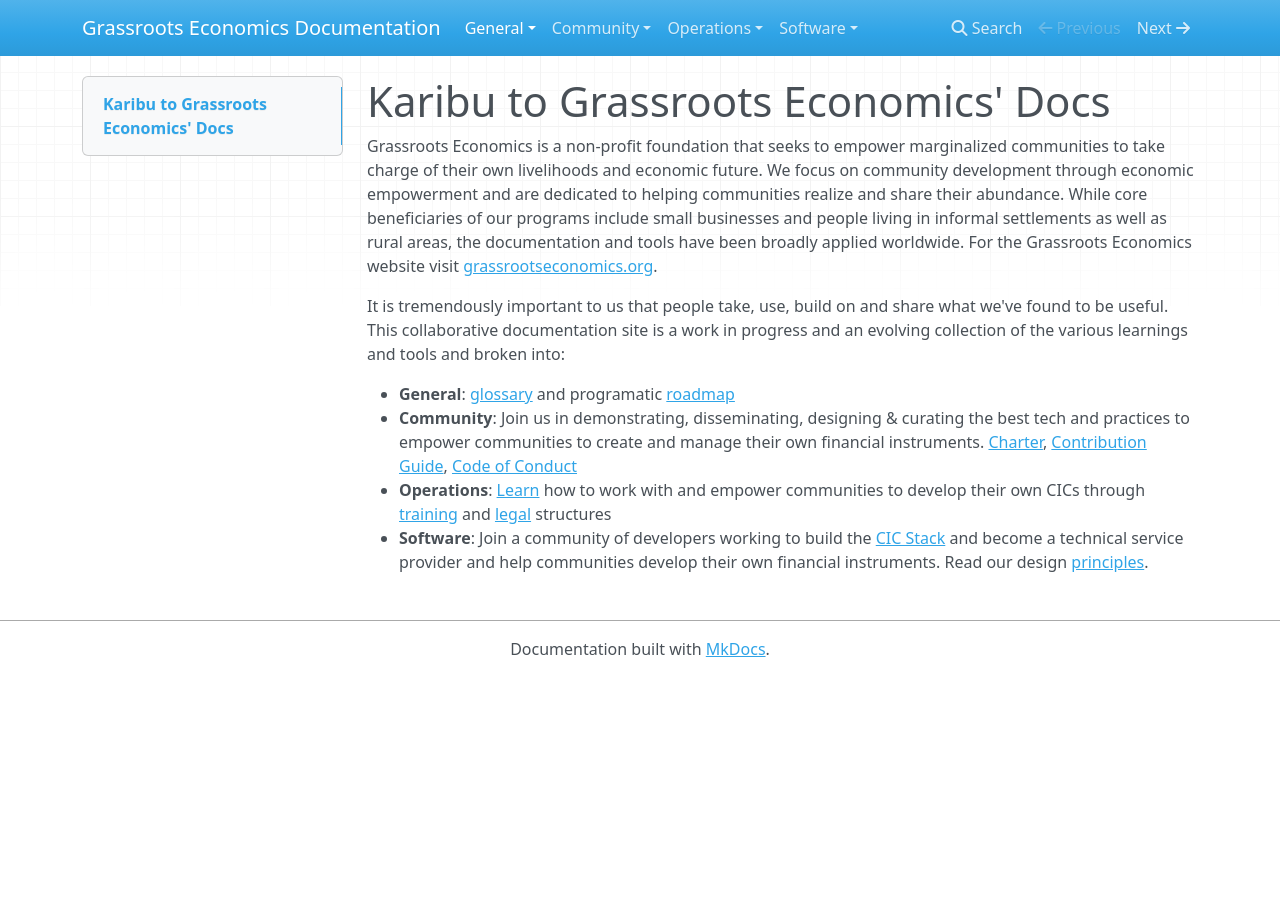
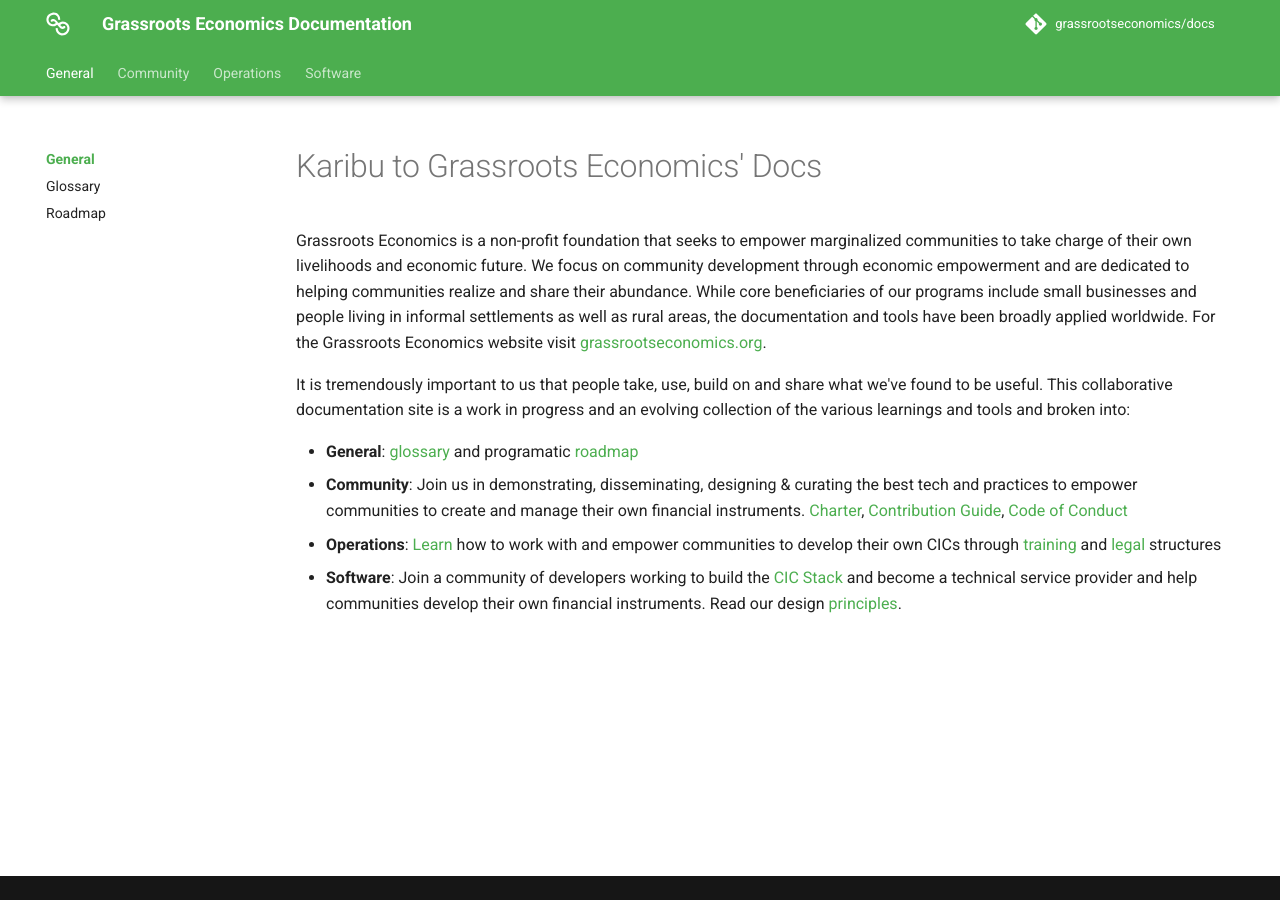
Before and after one commit to grassrootseconomics/docs.grassecon.org, an MkDocs documentation site: the page built from docs/index.md, in a window 1280 px wide. Built offline with MkDocs 1.6.1 and Material for MkDocs 9.7.7, drawn with Linux system fonts in a browser that asks for light colours; nearby versions of some CDN libraries; comment, search, counter and statistics services are not loaded.

Commit message:
feat: switch to material-theme

```diff
--- a/mkdocs.yml
+++ b/mkdocs.yml
@@ -22,8 +22,36 @@
       - CIC Stack: cic_stack.md
       - Design Principles: principles.md
 
-theme: mkdocs
+repo_url: https://gitlab.com/grassrootseconomics/grassrootseconomics.gitlab.io
+repo_name: grassrootseconomics/docs
+edit_uri: -/tree/main/docs
+theme:
+  name: material
+  logo: assets/logo.svg
+  favicon: assets/favicon.svg
+  icon:
+    repo: fontawesome/brands/git-alt
+  palette:
+    primary: green
+  features:
+    - navigation.instant
+    - navigation.tracking
+    - navigation.tabs
+    - navigation.tabs.sticky
+    - toc.integrate
+    - navigation.sections
+    - navigation.indexes
+    - navigation.top
+    - header.autohide
 #readthedocs
 site_dir: public
 markdown_extensions:
-    - mkdocs_graphviz
+  - mkdocs_graphviz
+  - toc:
+      permalink: true
+
+extra:
+  generator: false
+
+plugins:
+  - git-revision-date
--- /dev/null
+++ b/overrides/main.html
@@ -0,0 +1 @@
+{% extends "base.html" %}
--- a/requirements.txt
+++ b/requirements.txt
@@ -1,2 +1,4 @@
 mkdocs==1.2.3
 mkdocs-graphviz==1
+mkdocs-material==8.1.0
+mkdocs-git-revision-date-plugin==0.3.1
```
Also changed, not shown: docs/assets/favicon.svg (added), docs/assets/logo.svg (added).
